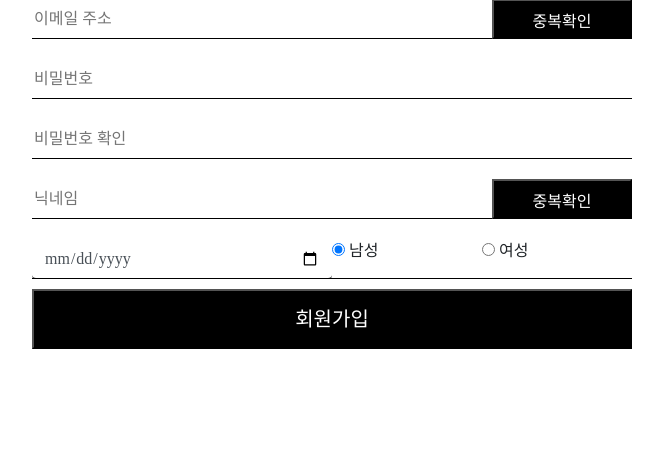
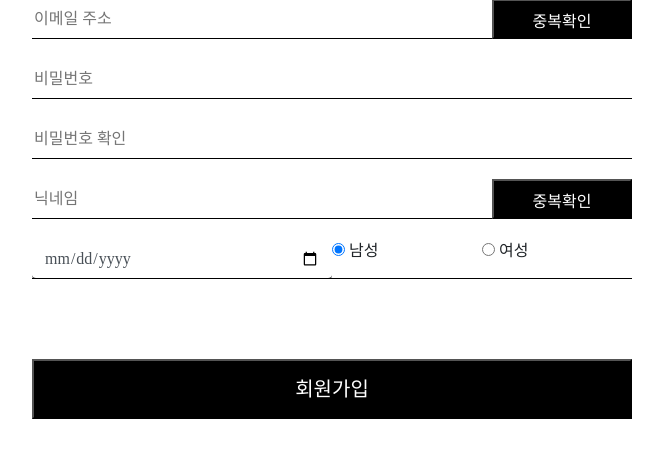
Before and after one commit to Ryu-story/bookstory, a Flask app: page /register in a window 1280 px wide. Shown: the part 287-745 px from the top of the page, without its empty margins (323-986 px from the left). Run offline with Flask 2, Linux system fonts and the light colour scheme; some libraries are stand-ins or nearby versions; some web fonts are replaced.

Commit message:
회원가입, 인덱스 화면 수정 검색 태그 삭제

```diff
--- a/static/stylesheets/style.css
+++ b/static/stylesheets/style.css
@@ -10,8 +10,6 @@
   box-sizing: border-box;
   font-family: RIDIBatang;
 }
-
-
 
 /* 메인헤더 (당신의 서재) 스타일 */
 .mainHeaderGroup {
@@ -106,7 +104,7 @@
   height: 60px;
 }
 
-.lagre-black-btn {
+.large-black-btn {
   width: 600px;
   height: 60px;
   background-color: #000000;
@@ -115,8 +113,12 @@
   color: #ffffff;
 }
 
+.register-btn .large-black-btn {
+  margin: 70px auto;
+}
 .input-box-group .register-btn {
   position: absolute;
+  left: 0;
   bottom: 0;
   background-color: #6b6b6b;
   width: 300px;
@@ -569,6 +571,7 @@
   border-right: none;
   border-bottom: 1px solid #000000;
 }
+
 .double-check-btn {
   position: absolute;
   right: 0;
--- a/templates/register.html
+++ b/templates/register.html
@@ -141,9 +141,8 @@
                 <label for="female">여성</label>
               </div>
             </div>
-          </div>
           <div class="register-btn">
-            <button class="lagre-black-btn" type="submit" name="submit">회원가입</button>
+            <button class="large-black-btn" type="submit" name="submit">회원가입</button>
           </div>
         </form>
       </div>
--- a/templates/search.html
+++ b/templates/search.html
@@ -62,9 +62,9 @@
       <div class="search-bar">
         <div class="search-title">책 제목</div>
       </div>
-      <div class="search-bar">
-        <div class="search-title">태그</div>
-      </div>
+<!--      <div class="search-bar">-->
+<!--        <div class="search-title">태그</div>-->
+<!--      </div>-->
       <div class="search-bar">
         <div class="search-title">작가</div>
       </div>
--- a/templates/searchresult.html
+++ b/templates/searchresult.html
@@ -62,9 +62,9 @@
       <div class="search-bar">
         <div class="search-title">책 제목</div>
       </div>
-      <div class="search-bar">
-        <div class="search-title">태그</div>
-      </div>
+<!--      <div class="search-bar">-->
+<!--        <div class="search-title">태그</div>-->
+<!--      </div>-->
       <div class="search-bar">
         <div class="search-title">작가</div>
       </div>
```
Also changed, not shown: templates/bestfeed.html (+6 -6 lines).
